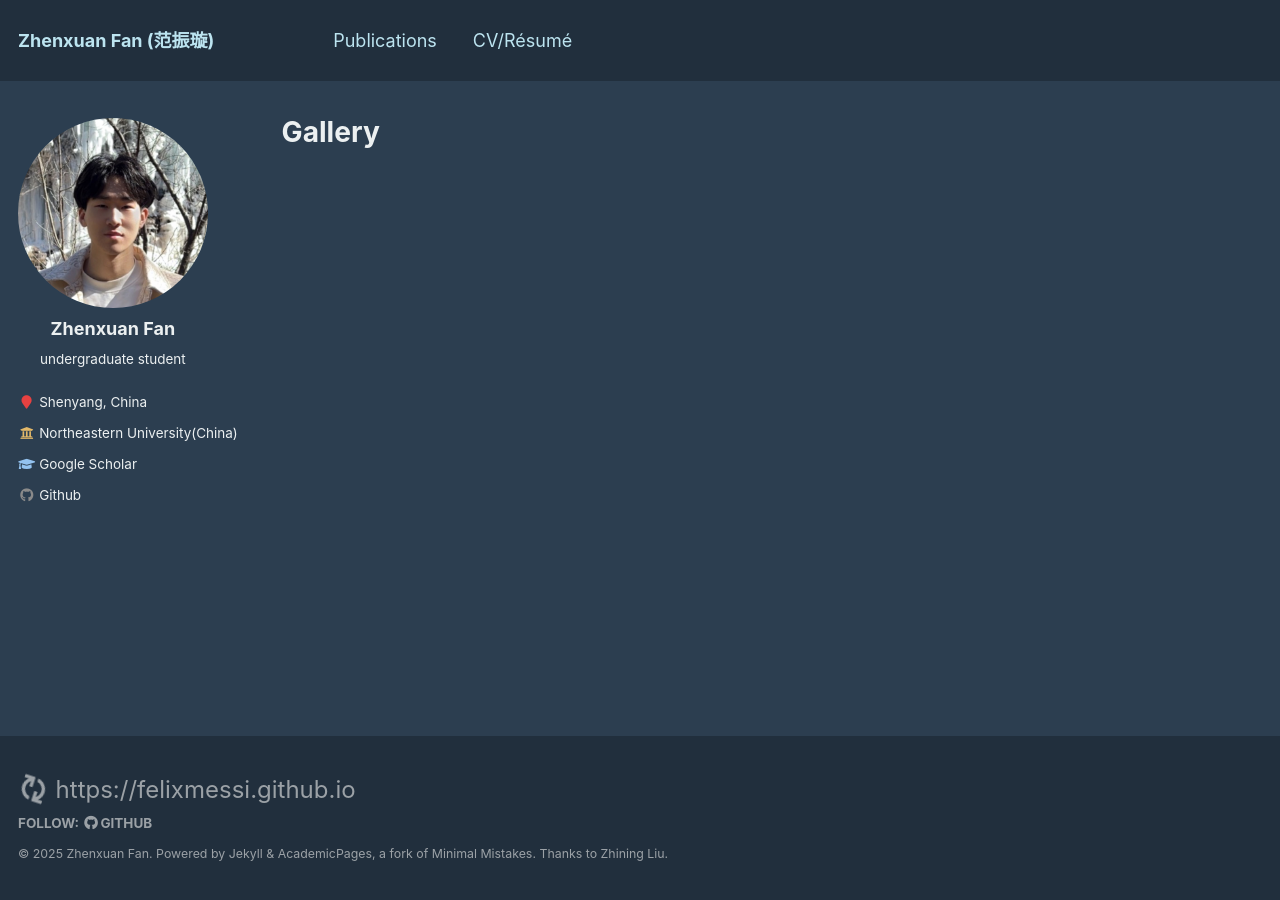
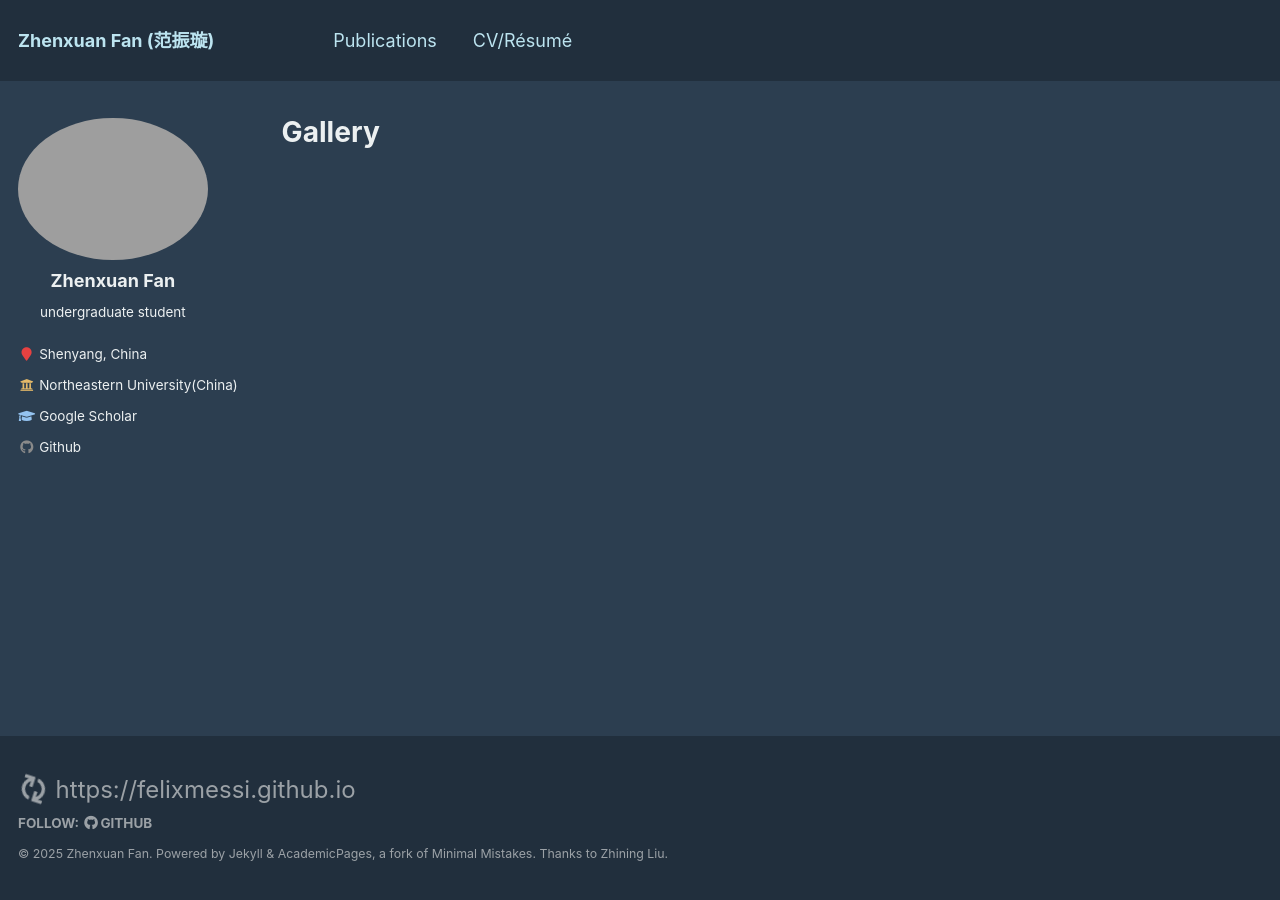
Before and after one commit to fanzhenxuan/fanzhenxuan.github.io, a Jekyll site: the page built from _pages/gallery.md, in a window 1280 px wide. Built offline with Jekyll 4.4.1, drawn with Linux system fonts in a browser that asks for light colours.

Commit message:
Update _config.yml

```diff
--- a/_config.yml
+++ b/_config.yml
@@ -81,7 +81,7 @@ analytics:
 # Site Author
 author:
   name             : "Zhenxuan Fan"
-  avatar           : "https://fanzhenxuan.github.io/images/zhenxuanfan.png"
+  avatar           : "https://fanzhenxuan.github.io/images/1739800795711.png"
   bio              : "undergraduate student"
   location         : "Shenyang, China"
   employer         : "Northeastern University(China)"
@@ -101,7 +101,7 @@ author:
   flickr           :
   facebook         :
   foursquare       :
-  github           : "FFFFFzx"
+  github           : "fanzhenxuan"
   google_plus      :
   keybase          :
   instagram        :
```
